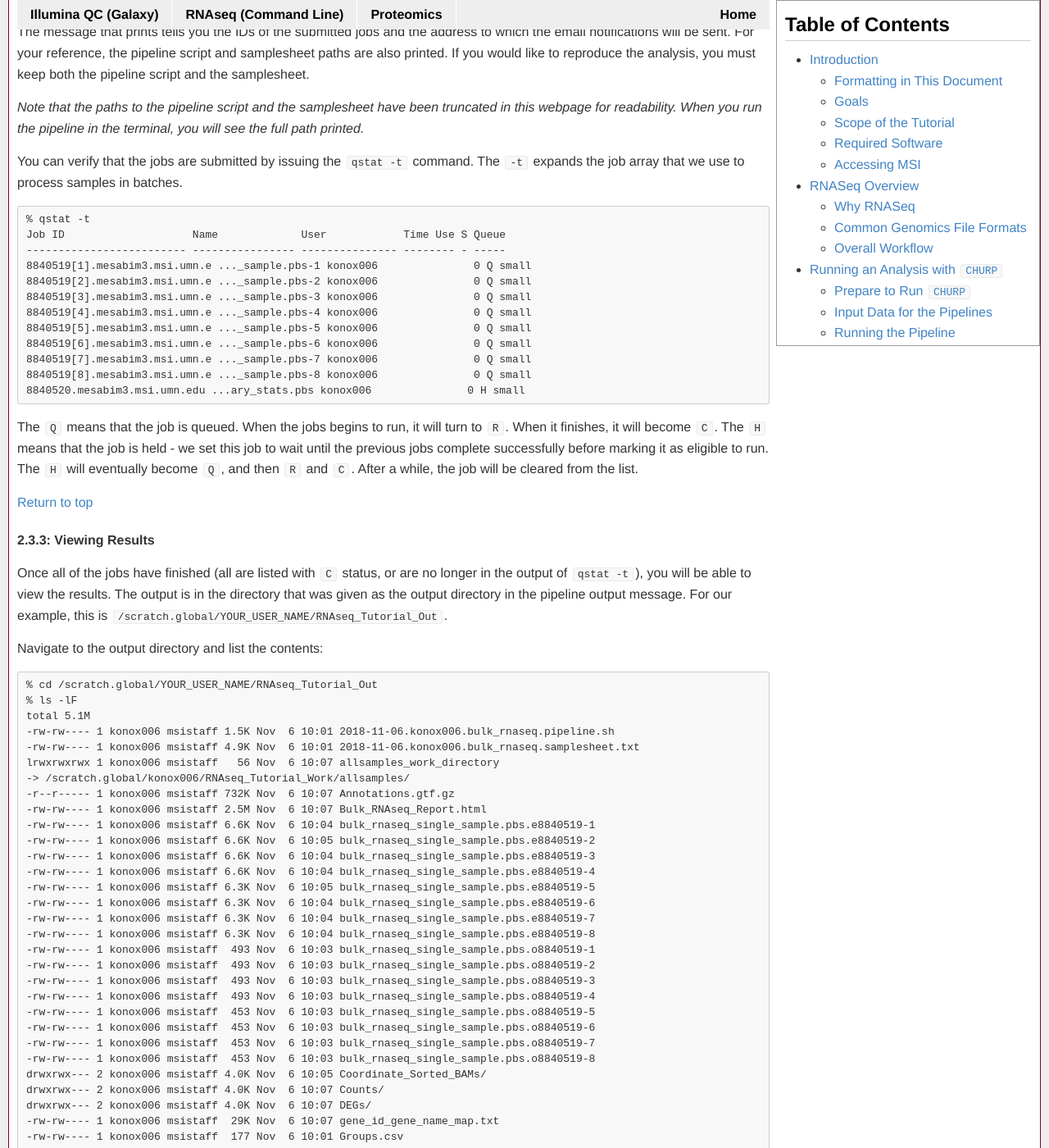
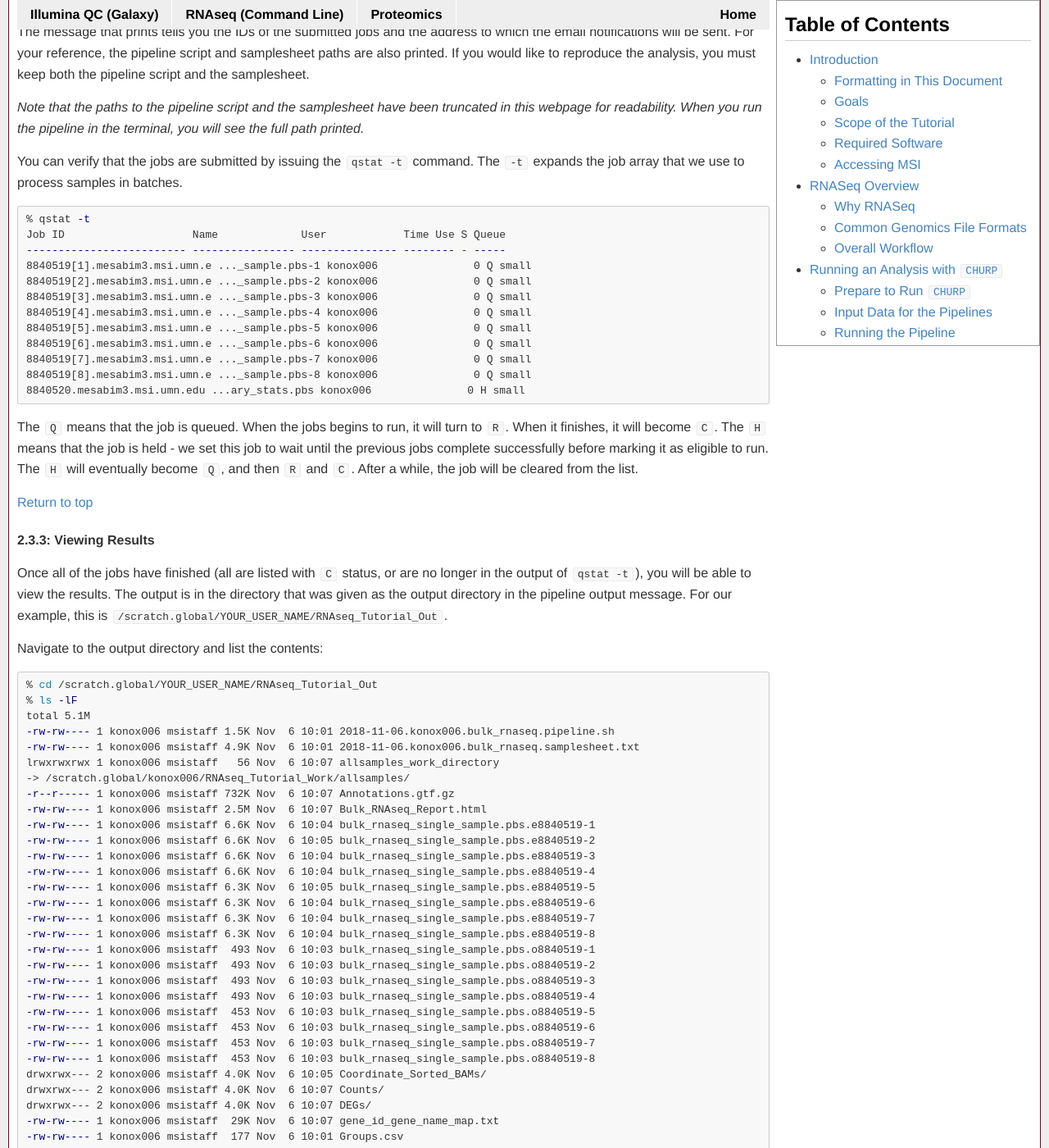
Before and after one commit to msi-ris/Tutorials, a Jekyll site: the page built from rnaseq_cmd.md, in a window 1280 px wide and 1400 px high, scrolled down 14014 px. Shown: the whole window at 82% size. Built offline with Jekyll 4.4.1, drawn with Linux system fonts in a browser that asks for light colours; some of the changed text lies outside the part shown.

Commit message:
Update pipeline sh box

````diff
--- a/rnaseq_cmd.md
+++ b/rnaseq_cmd.md
@@ -216,7 +216,7 @@ the pipeline we are teaching in this tutorial.
    helpful to be organized there. Use your X.500 ID instead of `YOUR_USER_NAME`
    in the following command:
 
-   ```
+   ```bash
    % mkdir /scratch.global/YOUR_USER_NAME
    ```
 
@@ -224,20 +224,20 @@ the pipeline we are teaching in this tutorial.
    that it already exists. You can use the `-p` option to `mkdir` to disable
    that behavior:
 
-   ```
+   ```bash
    % mkdir -p /scratch.global/YOUR_USER_NAME
    ```
 
 2. Navigate to the directory you just made with the `cd` command:
 
-   ```
+   ```bash
    % cd /scratch.global/YOUR_USER_NAME
    ```
 
 3. Verify that you got to the correct directory with the `pwd` command. `pwd`
    will print your current working directory to the terminal.
 
-   ```
+   ```bash
    % pwd
    /scratch.global/konox006
    ```
@@ -248,7 +248,7 @@ the pipeline we are teaching in this tutorial.
    directory will hold the final results of the pipeline and the working
    directory will hold the intermediate files.
 
-   ```
+   ```bash
    % mkdir RNAseq_Tutorial_Out
    % mkdir RNAseq_Tutorial_Work
    ```
@@ -256,7 +256,7 @@ the pipeline we are teaching in this tutorial.
    Like the previous `mkdir` command, you can also supply the `-p` option if
    they already exist:
 
-   ```
+   ```bash
    % mkdir -p RNAseq_Tutorial_Out
    % mkdir -p RNAseq_Tutorial_Work
    ```
@@ -265,7 +265,7 @@ the pipeline we are teaching in this tutorial.
    and directories that are contained in a specified location. If you run `ls`
    without any arguments, then your current working directory is used:
 
-   ```
+   ```bash
    % ls
    RNASeq_Tutorial_Out  RNAseq_Tutorial_Work
    ```
@@ -278,7 +278,7 @@ the pipeline we are teaching in this tutorial.
    copied, too, using `ls`. Be sure to put the dot (`.`) as the final argument
    to the `cp` command.
 
-   ```
+   ```bash
    % cp /home/msistaff/public/RNAseq_Tutorial/Reference/Annotations.gtf.gz .
    % ls
    Annotations.gtf.gz  RNASeq_Tutorial_Out  RNAseq_Tutorial_Work
@@ -291,7 +291,7 @@ the pipeline we are teaching in this tutorial.
 
 7. Then, you can delete it with the `rm` command.
 
-   ```
+   ```bash
    % rm Annotations.gtf.gz
    % ls
    RNASeq_Tutorial_Out  RNAseq_Tutorial_Work
@@ -479,7 +479,7 @@ Next, load the `python3` module. This is required to run `CHURP`. Navigate to
 the `/home/msistaff/public/RNAseq_Tutorial/CHURP` directory with `cd`. Run the
 main control script, `churp.py`.
 
-```
+```bash
 % module load python3
 % cd /home/msistaff/public/RNAseq_Tutorial/CHURP
 % python churp.py
@@ -532,7 +532,8 @@ the data. To see a full help message, add the `-h` option after the
 `bulk_rnaseq` subcommand. For more detail on the options that are available
 for the `bulk_rnaseq` pipeline, you can access the latest version of the manual
 at the [GitHub Wiki page](https://github.umn.edu/MSI-RIS/CHURP/wiki/bulk_rnaseq).
-```
+
+```bash
 % python churp.py bulk_rnaseq
 ----------
 Thank you for using the refactor of gopher-pipelines. This software was
@@ -574,7 +575,7 @@ are only for readability purposes. You don't have to reproduce the same
 indentation structure as the tutorial document! It should still work if you do
 reproduce the structure, though.*
 
-```
+```bash
 % python churp.py group_template bulk_rnaseq \
     -f /home/msistaff/public/RNAseq_Tutorial/Reads \
     -o /scratch.global/YOUR_USER_NAME/RNAseq_Tutorial_Out/Groups.csv
@@ -622,7 +623,7 @@ Use the `nano` text editor (or your favorite terminal editor program) to assign
 the samples to their groups. In this case, the first four samples are part of
 group `BoneMarrow` and the final four samples are part of group `Spleen`.
 
-```
+```bash
 % nano /scratch.global/YOUR_USER_NAME/RNAseq_Tutorial_Out/Groups.csv
 ```
 
@@ -671,7 +672,7 @@ standard kit used by the UMGC (TruSeq Stranded RNA).
 For the sake of getting the jobs completed more quickly, we will decrease the
 size of the resource request.
 
-```
+```bash
 % python churp.py bulk_rnaseq \
     -e /scratch.global/YOUR_USER_NAME/RNAseq_Tutorial_Out/Groups.csv \
     -f /home/msistaff/public/RNAseq_Tutorial/Reads \
@@ -733,7 +734,7 @@ terminal, you will see the full path printed.*
 You can verify that the jobs are submitted by issuing the `qstat -t` command.
 The `-t` expands the job array that we use to process samples in batches.
 
-```
+```bash
 % qstat -t
 Job ID                    Name             User            Time Use S Queue
 ------------------------- ---------------- --------------- -------- - -----
@@ -764,7 +765,7 @@ pipeline output message. For our example, this is
 
 Navigate to the output directory and list the contents:
 
-```
+```bash
 % cd /scratch.global/YOUR_USER_NAME/RNAseq_Tutorial_Out
 % ls -lF
 total 5.1M
@@ -952,7 +953,7 @@ Spleen-4,Spleen
 Re-run the pipeline with the same command, but be sure to add the `--purge`
 option. This tells the pipeline to regenerate alignments.
 
-```
+```bash
 % cd /home/msistaff/public/RNAseq_Tutorial/CHURP
 % python churp.py bulk_rnaseq \
     -e /scratch.global/YOUR_USER_NAME/RNAseq_Tutorial_Out/Groups.csv \
@@ -1291,31 +1292,31 @@ automatically assign samples to groups based on patterns in the filenames.
 This is a standard bash script that contains paths to the samplesheet and the
 PBS job scripts. The template for it is shown below:
 
-```
+```bash
 #!/bin/bash
-# Generated by CHURP version 0.0.0
-# Generated at 2018-10-23 10:13:44
+# Generated by CHURP version 0.0.1
+# Generated at 2018-12-04 15:31:08
 set -e
 set -u
 set -o pipefail
 user_name="$(id -u -n)"
 user_email="${user_name}@umn.edu"
-OUTDIR="/scratch.global/konox006/RNAseq_Tutorial_Out"
-WORKDIR="/scratch.global/konox006/RNAseq_Tutorial_Work"
-DE_SCRIPT="[...]_bulk_rnaseq.R"
-REPORT_SCRIPT="[...]bulk_rnaseq_report.Rmd"
-SAMPLESHEET="[...]samplesheet.txt"
+OUTDIR="/scratch.global/konox006/RNAseq_Tutorial_Out/"
+WORKDIR="/scratch.global/konox006/RNAseq_Tutorial_Work/"
+DE_SCRIPT="/panfs/roc/groups/14/msistaff/public/RNAseq_Tutorial/CHURP/R_Scripts/summarize_bulk_rnaseq.R"
+REPORT_SCRIPT="/panfs/roc/groups/14/msistaff/public/RNAseq_Tutorial/CHURP/R_Scripts/bulk_rnaseq_report.Rmd"
+SAMPLESHEET="/scratch.global/konox006/RNAseq_Tutorial_Out/2018-12-04.konox006.bulk_rnaseq.samplesheet.txt"
 PURGE="true"
 PIPE_SCRIPT="$( cd "$( dirname "${BASH_SOURCE[0]}" )" >/dev/null && pwd )/$(basename $0)"
-single_id=$(qsub -q mesabi [...]single_sample.pbs || exit 1)
-summary_id=$(qsub -q mesabi [...]run_summary_stats.pbs || exit 1)
+single_id=$(qsub -q mesabi <options> [...]bulk_rnaseq_single_sample.pbs || exit 1)
+summary_id=$(qsub -q mesabi <options> [...]run_summary_stats.pbs || exit 1)
 echo "Output and logs will be written to ${OUTDIR}"
 echo "Emails will be sent to ${user_email}"
 echo "Single samples job array ID: ${single_id}"
 echo "Summary job ID: ${summary_id}"
 ```
-Note that long paths have been truncated for readability. The files that you
-generate will have full paths in them.
+Note that long paths and option strings have been truncated for readability.
+The files that you generate will have full paths and options lists in them.
 
 Running this script will submit the entire pipeline to the scheduler. The only
 path that you will have to check is the `SAMPLESHEET=` declaration. This should
@@ -1394,7 +1395,7 @@ that were swapped for instructional purposes.
 In our example, we used the tissue type as the group, but we can specify
 additional columns by modifying our original call:
 
-```
+```bash
 % python churp.py group_template bulk_rnaseq \
     -f /home/msistaff/public/RNAseq_Tutorial/Reads \
     -e Genotype \
````
